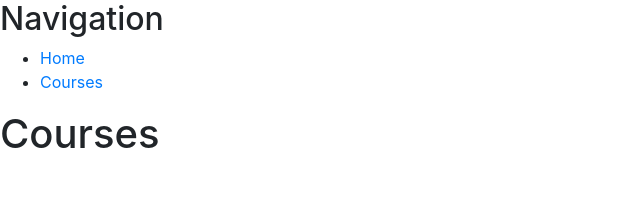
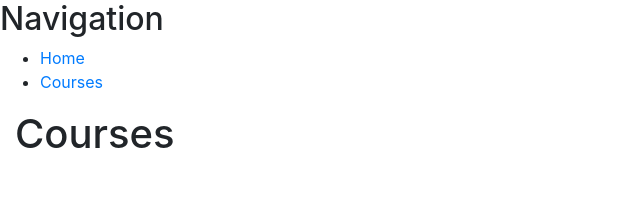
Before and after one commit to ralampay/trainocate-ecommerce-web, a React app: page /courses in a window 1280 px wide. Shown: the top 216 px of the page, without its empty margins (0-640 px from the left). Built offline with nearby package versions, Linux system fonts and the light colour scheme; the HTML template or start-up script is replaced by a standard one.

Commit message:
put courses page in container-fluid

```diff
--- a/src/CoursesIndex.js
+++ b/src/CoursesIndex.js
@@ -7,10 +7,14 @@ export default class CoursesIndex extends React.Component {
 
   render() {
     return (
-      <div>
-        <h1>
-          Courses
-        </h1>
+      <div className="container-fluid">
+        <div className="row">
+          <div className="col">
+            <h1>
+              Courses
+            </h1>
+          </div>
+        </div>
       </div>
     );
   }
```
